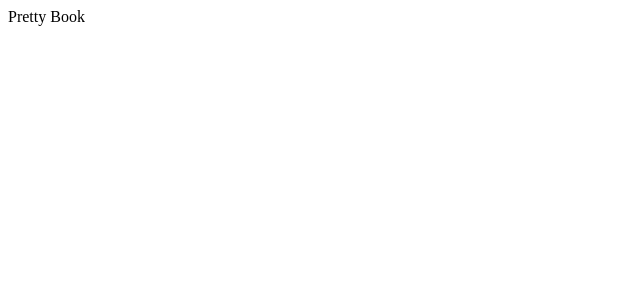
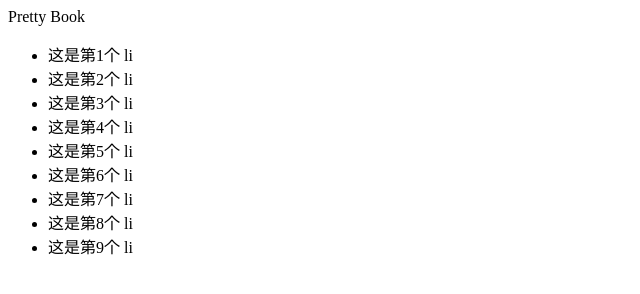
Before and after one commit to yadong-tech/pretty-book, a plain HTML site: page docs/index.html in a window 1280 px wide. Shown: the whole page, without its empty margins (0-640 px from the left). Drawn offline with Linux system fonts and the light colour scheme.

Commit message:
update file

```diff
--- a/docs/index.html
+++ b/docs/index.html
@@ -8,5 +8,16 @@
 </head>
 <body>
     Pretty Book
+    <ul>
+        <li>这是第1个 li</li>
+        <li>这是第2个 li</li>
+        <li>这是第3个 li</li>
+        <li>这是第4个 li</li>
+        <li>这是第5个 li</li>
+        <li>这是第6个 li</li>
+        <li>这是第7个 li</li>
+        <li>这是第8个 li</li>
+        <li>这是第9个 li</li>
+    </ul>
 </body>
 </html>
```
